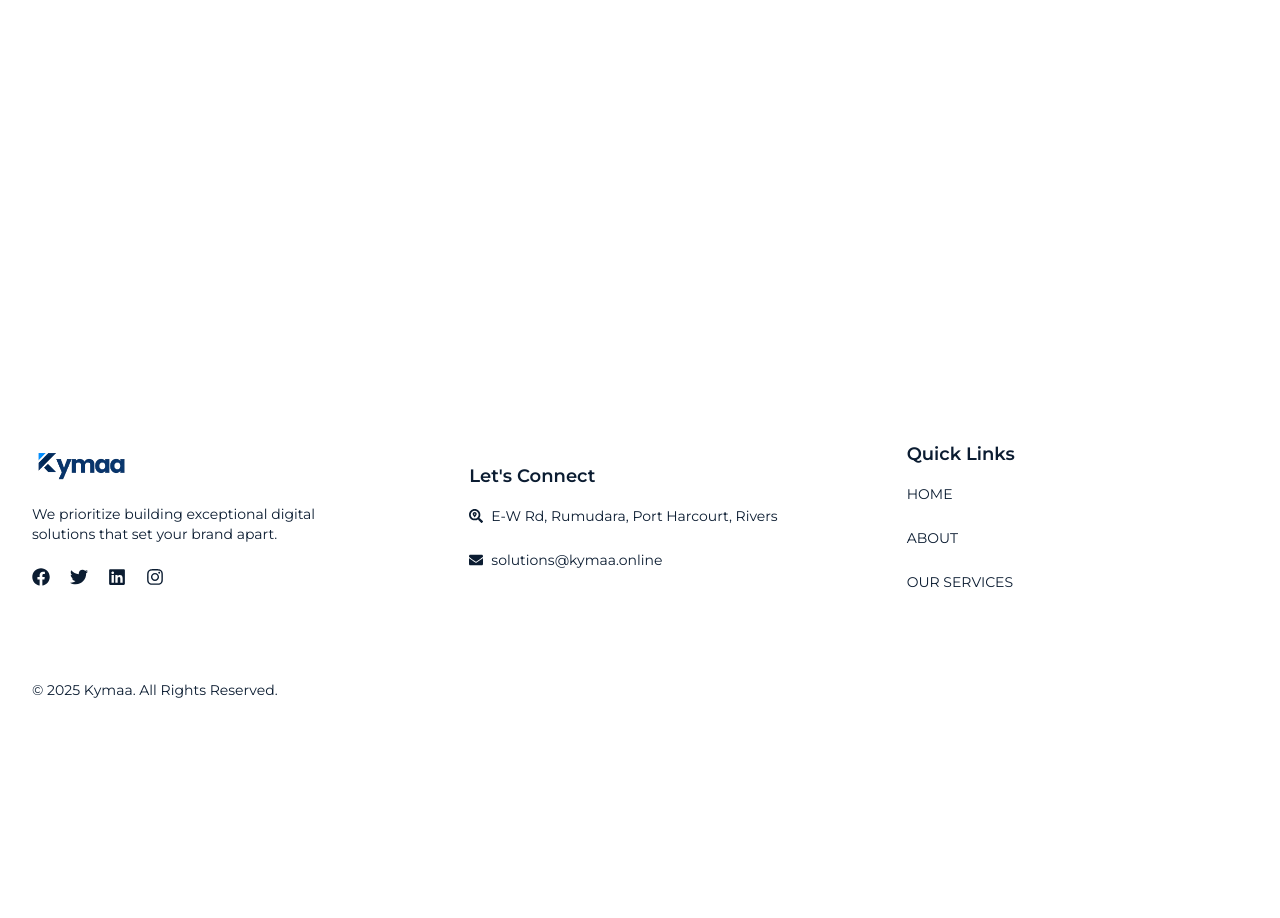
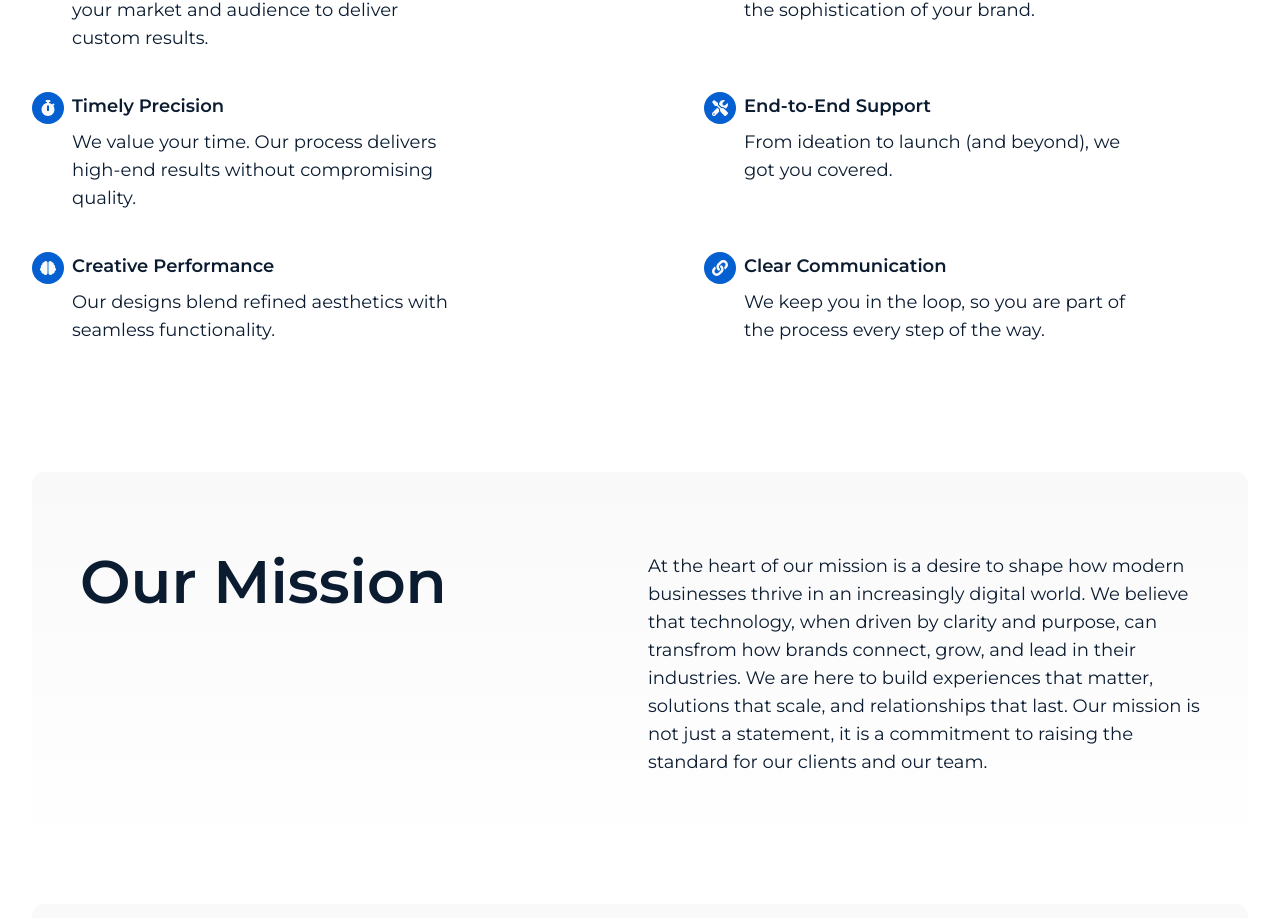
Before and after one commit to Chidiadi1/kymaa1, a Next.js app: page /aboutUs in a window 1280 px wide. Shown: the part 1674-2592 px from the top of the page. Before the commit the page ends 2398 px from the top, so only its background shows below. Built offline with nearby package versions, Linux system fonts and the light colour scheme; a web font is replaced by a local one.

Commit message:
updating

```diff
--- a/components/sections/companyProfile.js
+++ b/components/sections/companyProfile.js
@@ -1,21 +1,22 @@
-import { companyProfile } from '@/contents';
-import { motion } from 'framer-motion';
-/* import TestimonialCard from "../utilities/testimonialCard";
-import HeadingTags from "../utilities/headingTags"; */
+import { companyProfileText } from '@/contents';
 
 
 const CompanyProfile = () => {
 
   return (
-    <section className="py-20 lg:py-40 px-4 lg:px-8 font-montserrat text-black-strong">
-        {companyProfile.map((card) => {
-            <div key={card.point}>
-                <div>
-                    <h3>{card.point}</h3>
-                    <p>{card.text}</p>
+    <section className="px-4 lg:px-8 font-montserrat text-black-strong">
+        {companyProfileText.map((card, index) => (
+            <div key={card.point} className="bg-gradient-to-t from-[#ffffff] to-white-strong mb-12 rounded-xl px-4 py-6 md:px-12 md:py-20 sticky top-16"
+            style={{
+              top: `calc(90px + ${index * 35}px`
+            }}
+            >
+                <div className="flex flex-col gap-4 md:flex-row">
+                    <h3 className="text-3xl lg:text-6xl font-semibold md:w-1/2">{card.point}</h3>
+                    <p className="text-sm lg:text-lg md:w-1/2">{card.text}</p>
                 </div>
             </div>
-        })}
+        ))}
     </section>
   );
 };
--- a/contents/index.js
+++ b/contents/index.js
@@ -121,7 +121,7 @@ export const ourEdge = [
 ]
 
 
-export const companyProfile = [
+export const companyProfileText = [
     {
         point: 'Our Mission',
         text: 'At the heart of our mission is a desire to shape how modern businesses thrive in an increasingly digital world. We believe that technology, when driven by clarity and purpose, can transfrom how brands connect, grow, and lead in their industries. We are here to build experiences that matter, solutions that scale, and relationships that last. Our mission is not just a statement, it is a commitment to raising the standard for our clients and our team.'
--- a/pages/aboutUs.js
+++ b/pages/aboutUs.js
@@ -30,7 +30,7 @@ export default function AboutUS() {
         whileInView={{y: 0, opacity: 1}}
         viewport={{once: true}}
         transition={{ duration: 1, ease: 'easeInOut'}}
-        className="flex flex-col w-full items-center mt-16 lg:mt-28 mb-12 lg:mb-20">
+        className="flex flex-col w-full items-center mt-28 lg:mt-48 mb-10 lg:mb-20">
             <HeadingTags content={"THE TEAM"}/>
             <h2 className="text-3xl font-semibold lg:text-6xl text-center">Few of Us</h2>
         </motion.div>
@@ -38,26 +38,26 @@ export default function AboutUS() {
           <TeamCard />
         </div>
 
-        <div className='flex flex-col px-4 lg:px-8 mt-20 lg:mt-28 overflow-hidden'>
+        <div className='flex flex-col px-4 lg:px-8 mt-28 lg:mt-40'>
           <motion.h2
-          initial={{x: 100, opacity: 0}}
-          whileInView={{x: 0, opacity: 1}}
+          initial={{y: 100, opacity: 0}}
+          whileInView={{y: 0, opacity: 1}}
           viewport={{once: false}}
           transition={{ duration: 1, ease: 'easeInOut'}}
           className="text-xl lg:text-4xl font-semibold mb-6 lg:mb-10">Why clients stick <span className='font-italiana italic'>with us</span>.
           </motion.h2>
-          <div className='grid grid-cols-1 md:grid-cols-3 gap-10 md:gap-x-32'>
+          <div className='grid grid-cols-1 md:grid-cols-2 gap-10 md:gap-x-32'>
             {ourEdge.map((item) => (
                 <motion.div key={item.point}
                 initial={{y: 100, opacity: 0}}
                 whileInView={{y: 0, opacity: 1}}
                 viewport={{once: false}}
                 transition={{ duration: 1, ease: 'easeInOut'}}
-                className='flex gap-2'>
+                className='flex gap-2 w-4/5'>
                   <div className='bg-blue-light p-2 rounded-full h-fit text-center'>
                     <span className='text-white-strong size-6'>{item.icon}</span>
                   </div>
-                  <div className='text-sm'>
+                  <div className='text-sm lg:text-lg'>
                     <h3 className='font-semibold mb-2'>{item.point}</h3>
                     <p>{item.text}</p>
                   </div>
@@ -66,7 +66,7 @@ export default function AboutUS() {
           </div>
         </div>
 
-        <div>
+        <div className="mt-28 lg:mt-32">
           <CompanyProfile />
         </div>
       </section>
```
